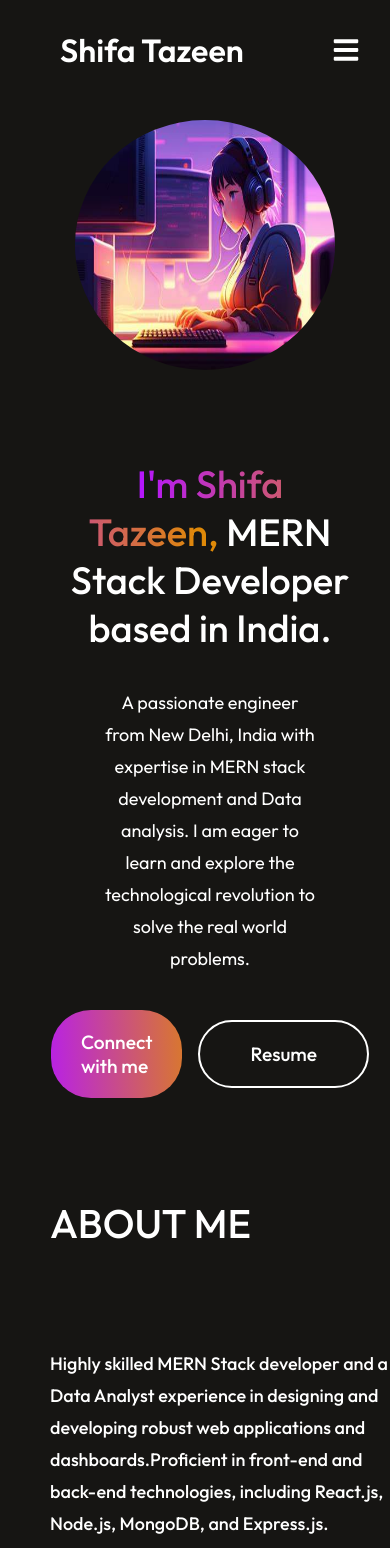
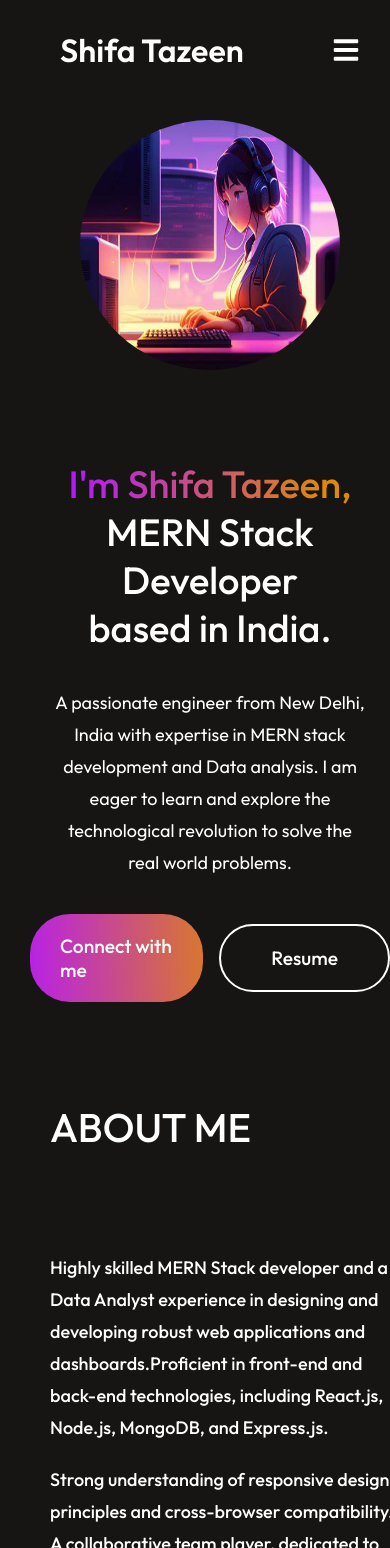
Before and after one commit to Shifashaikh-1234/Portfolio-ShifaTazeen, a React (Vite) app: page / in a window 390 px wide. Shown: the top 1548 px of the page. Built offline with nearby package versions, Linux system fonts and the light colour scheme; the HTML template or start-up script is replaced by a standard one.

Commit message:
Update Home.css

```diff
--- a/src/Components/Home/Home.css
+++ b/src/Components/Home/Home.css
@@ -76,13 +76,12 @@
         justify-content: center;
         flex-direction: column;
         align-items: center;
-        margin-left:40px;
-        margin-right:40px
+
     }
     .profile-img{
         margin-top: 30px;
         margin-bottom: 20px;
-        margin-left: 30px;
+        margin-left: 40px;
         margin-right: 10px;
 
     }
@@ -93,7 +92,7 @@
         margin-left: 30px;
     }
     .hero p{
-        width: 70%;
+        width: 80%;
         font-size: 18px;
         line-height: 32px;
         margin-left: 30px;
```
